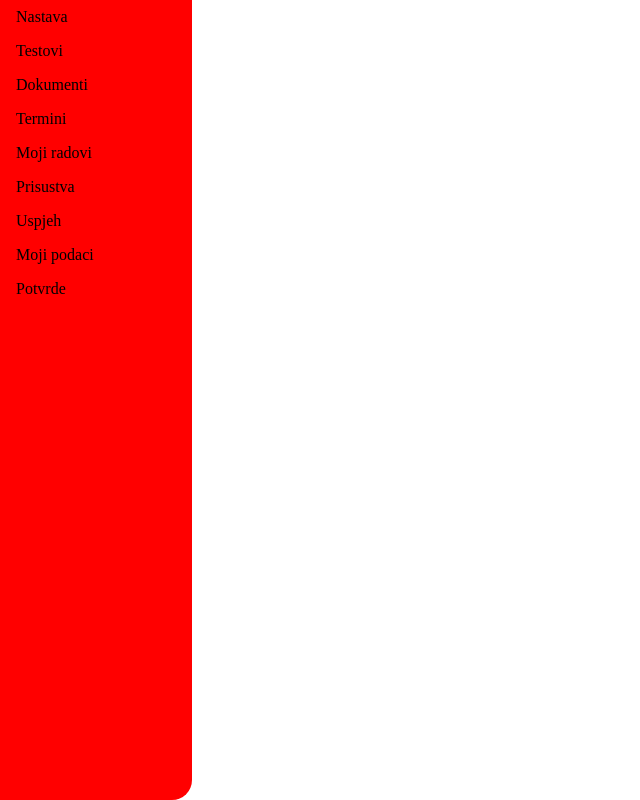
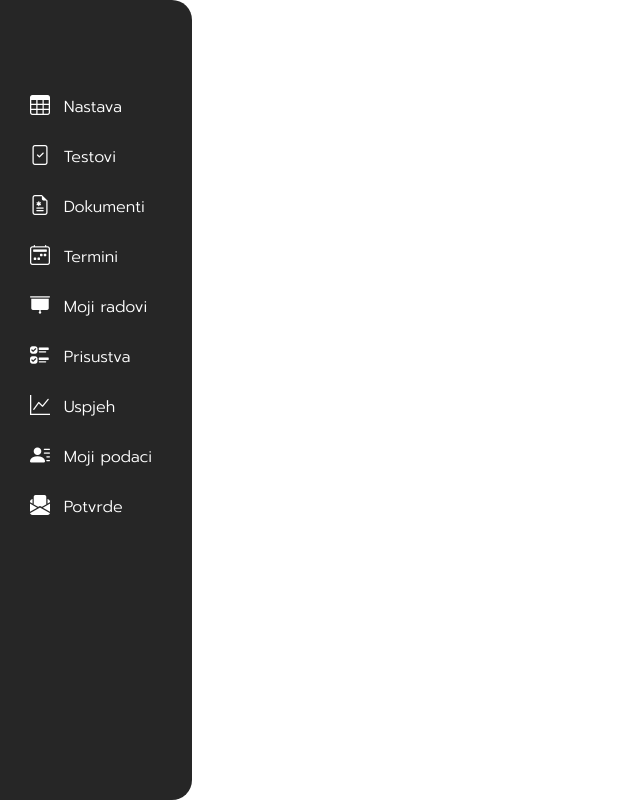
Before and after one commit to tare99/DLWMSNew, an Angular app: page / in a window 1280 px wide. Shown: the whole page, without its empty margins (0-640 px from the left). Built offline with nearby package versions, Linux system fonts and the light colour scheme.

Commit message:
styled navbar

```diff
--- a/src/app/app.component.css
+++ b/src/app/app.component.css
@@ -1,5 +1,5 @@
 #container{
- postion:relative;
+  postion:relative;
   width: 100%;
   height: 100%;
 }
--- a/src/app/app.component.html
+++ b/src/app/app.component.html
@@ -1,2 +1,3 @@
-
-<app-navbar></app-navbar>
+<div id="container">
+  <app-navbar></app-navbar>
+</div>
--- a/src/app/components/navbar/navbar.component.css
+++ b/src/app/components/navbar/navbar.component.css
@@ -2,11 +2,36 @@
   height: 100%;
   position: fixed;
   width: 15%;
-  background-color: red;
   border-bottom-right-radius: 20px;
-  border-bottom-right-radius: 20px;
+  border-top-right-radius: 20px;
+  background-color: rgba(0, 0, 0, 0.85);
 }
 #navbar a{
+  color: white;
+  height: 50px;
+  line-height: 30px;
   display: block;
-  padding: 8px 16px;
+  padding-left: 30px;
+  padding-top: 10px;
+  text-decoration: none;
+  transition-property: background-color;
+  transition-duration: 0.4s;
+  border-bottom-left-radius: 20px;
+  border-top-left-radius: 20px;
 }
+
+#navbar a:hover{
+  background-color: gray;
+  cursor: pointer;
+  border-left: 2px solid gray;
+}
+
+#container{
+  top: 10%;
+  position: relative;
+  width: 100%;
+  height: 100%;
+}
+i{
+  font-size: 20px;
+}
--- a/src/app/components/navbar/navbar.component.html
+++ b/src/app/components/navbar/navbar.component.html
@@ -1,11 +1,14 @@
-<div id="navbar">
-  <a class="button">Nastava</a>
-  <a class="button">Testovi</a>
-  <a class="button">Dokumenti</a>
-  <a class="button">Termini</a>
-  <a class="button">Moji radovi</a>
-  <a class="button">Prisustva</a>
-  <a class="button">Uspjeh</a>
-  <a class="button">Moji podaci</a>
-  <a class="button">Potvrde</a>
-</div>
+<nav id="navbar">
+  <div id="container">
+    <a class="button"><i class="bi bi-table">&nbsp;</i> Nastava</a>
+    <a class="button"><i class="bi bi-file-check">&nbsp;</i> Testovi</a>
+    <a class="button"><i class="bi bi-file-earmark-medical">&nbsp;</i> Dokumenti</a>
+    <a class="button"><i class="bi bi-calendar2-week">&nbsp;</i> Termini</a>
+    <a class="button"><i class="bi bi-easel3-fill">&nbsp;</i> Moji radovi</a>
+    <a class="button"><i class="bi bi-ui-checks">&nbsp;</i> Prisustva</a>
+    <a class="button"><i class="bi bi-graph-up">&nbsp;</i> Uspjeh</a>
+    <a class="button"><i class="bi bi-person-lines-fill">&nbsp;</i> Moji podaci</a>
+    <a class="button"><i class="bi bi-envelope-paper-fill">&nbsp;</i> Potvrde</a>
+  </div>
+
+</nav>
--- a/src/index.html
+++ b/src/index.html
@@ -6,8 +6,13 @@
   <base href="/">
   <meta name="viewport" content="width=device-width, initial-scale=1">
   <link rel="icon" type="image/x-icon" href="favicon.ico">
+  <link rel="stylesheet" href="https://cdn.jsdelivr.net/npm/bootstrap-icons@1.8.1/font/bootstrap-icons.css">
+  <link href="https://fonts.googleapis.com/css2?family=Prompt:wght@300&display=swap" rel="stylesheet">
+  <link href="https://cdn.jsdelivr.net/npm/bootstrap@5.1.3/dist/css/bootstrap.min.css" rel="stylesheet" integrity="sha384-1BmE4kWBq78iYhFldvKuhfTAU6auU8tT94WrHftjDbrCEXSU1oBoqyl2QvZ6jIW3" crossorigin="anonymous">
+  <link href="https://cdn.jsdelivr.net/npm/bootstrap@5.1.3/dist/css/bootstrap.min.css" rel="stylesheet" integrity="sha384-1BmE4kWBq78iYhFldvKuhfTAU6auU8tT94WrHftjDbrCEXSU1oBoqyl2QvZ6jIW3" crossorigin="anonymous">
 </head>
 <body>
   <app-root></app-root>
+  <script src="https://cdn.jsdelivr.net/npm/bootstrap@5.1.3/dist/js/bootstrap.bundle.min.js" integrity="sha384-ka7Sk0Gln4gmtz2MlQnikT1wXgYsOg+OMhuP+IlRH9sENBO0LRn5q+8nbTov4+1p" crossorigin="anonymous"></script>
 </body>
 </html>
--- a/src/styles.css
+++ b/src/styles.css
@@ -4,3 +4,7 @@ html, body {
   margin:0;
   padding:0;
 }
+
+*{
+  font-family: 'Prompt', sans-serif;
+}
```
Also changed, not shown: src/app/components/Lays-Logo.png (added).
